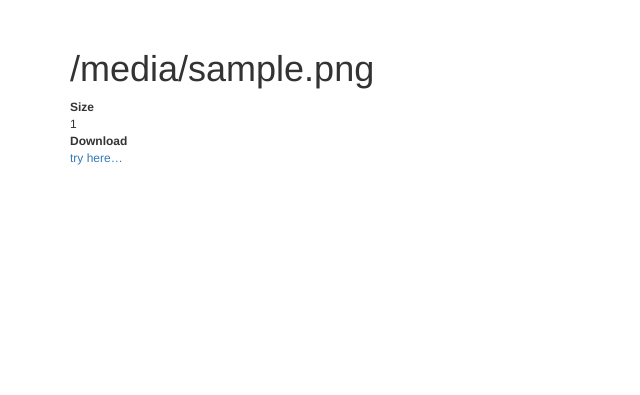
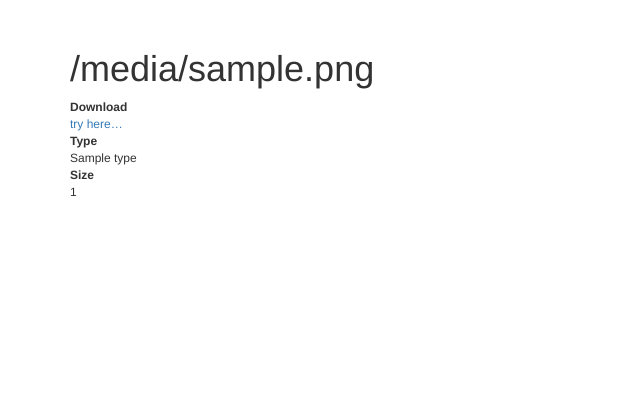
Before and after one commit to bepasty/bepasty-server, a Flask app: template bepasty/templates/display.html in a window 1280 px wide. Shown: the part 51-446 px from the top of the page, without its empty margins (0-640 px from the left). Run offline with Flask 2, Linux system fonts and the light colour scheme; the template is opened without the code that fills it: most values are stand-ins (such as "Sample title", 1, 10 or a date in 2020); parts of the project's set-up code (start-up, migrations or seed data) failed here and were passed over; some libraries are stand-ins or nearby versions.

Commit message:
Display type

```diff
--- a/bepasty/templates/display.html
+++ b/bepasty/templates/display.html
@@ -4,9 +4,11 @@
 {{ item.meta['filename'] }}
 </h1>
 <dl>
+  <dt>Download</dt>
+  <dd><a href="{{ url_for('bepasty.download', name=name) }}">try here…</a></dd>
+  <dt>Type</dt>
+  <dd>{{ item.meta.get('type') }}</dd>
   <dt>Size</dt>
   <dd>{{ item.meta['size'] }}</dd>
-  <dt>Download</dt>
-  <dd><a href="{{ url_for('bepasty.download', name=name) }}">try here…</a></dd>
 </p>
 {% endblock content %}
```
